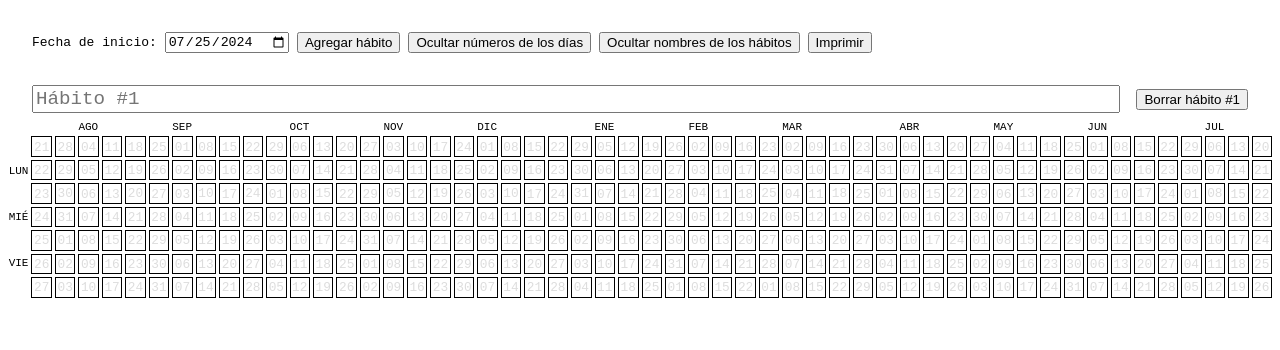
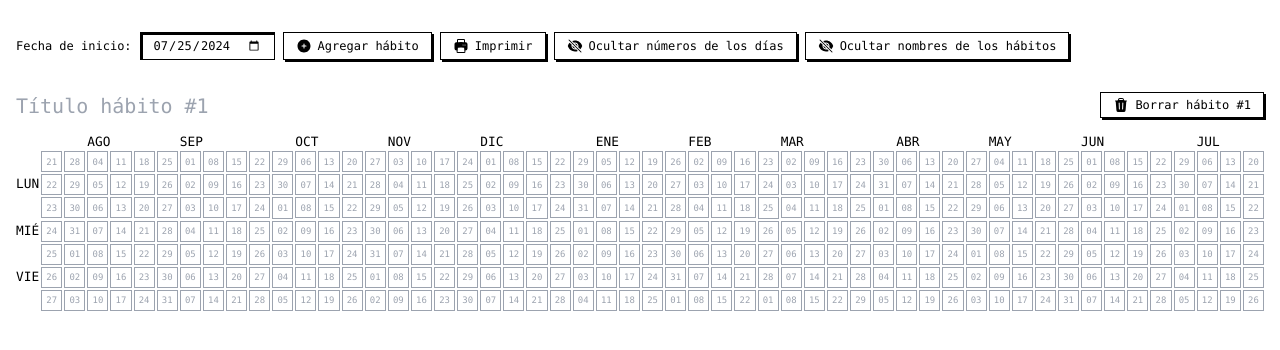
Before and after one commit to valentincostam/pht, a SvelteKit app: page / in a window 1280 px wide. Shown: the top 350 px of the page. Built offline with nearby package versions, Linux system fonts and the light colour scheme.

Commit message:
add Tailwind

```diff
--- /dev/null
+++ b/postcss.config.js
@@ -0,0 +1,6 @@
+export default {
+	plugins: {
+		tailwindcss: {},
+		autoprefixer: {}
+	}
+};
--- a/src/app.css
+++ b/src/app.css
@@ -0,0 +1,3 @@
+@import 'tailwindcss/base';
+@import 'tailwindcss/components';
+@import 'tailwindcss/utilities';
--- a/src/routes/+layout.svelte
+++ b/src/routes/+layout.svelte
@@ -3,7 +3,7 @@
 </script>
 
 <div class="app">
-		<slot />
+	<slot></slot>
 </div>
 
 <style>
--- a/src/routes/+page.svelte
+++ b/src/routes/+page.svelte
@@ -1,57 +1,124 @@
 <script lang="ts">
+	import Button from './Button.svelte';
 	import HabitTracker from './HabitTracker.svelte';
 
-  let habitTrackerIds = [crypto.randomUUID()]
+	let habitTrackerIds = [crypto.randomUUID()];
 
 	const today = new Date();
 
-  let chosenDate = (today).toISOString().split('T')[0];
+	let chosenDate = today.toISOString().split('T')[0];
 
 	let hideDayNumbers = false;
-  let hideHabitNames = false;
+
+	let hideHabitTitles = false;
 
 	function addHabitTracker() {
 		habitTrackerIds = [...habitTrackerIds, crypto.randomUUID()];
 	}
 
 	function removeHabitTracker(habitTrackerId: string) {
-    habitTrackerIds = habitTrackerIds.filter(id => id !== habitTrackerId);
+		habitTrackerIds = habitTrackerIds.filter((id) => id !== habitTrackerId);
 	}
 </script>
 
-<div class="inputs">
-    <label for="date">
+<div class="flex flex-col gap-2 px-4 py-8 md:flex-row md:flex-wrap print:hidden">
+	<label for="date" class="flex items-center gap-2 font-mono text-xs">
 		Fecha de inicio:
-      <input id="date" type="date" bind:value={chosenDate}>
+		<input
+			id="date"
+			type="date"
+			class="flex-grow border border-black px-3 py-1 shadow-[inset_2px_2px_0_0_black]"
+			bind:value={chosenDate}
+		/>
 	</label>
-    <button type="button" on:click={addHabitTracker}>Agregar hábito</button>
-    <button type="button" on:click={() => hideDayNumbers = !hideDayNumbers}>{hideDayNumbers ? "Mostrar" : "Ocultar"} números de los días</button>
-    <button type="button" on:click={() => hideHabitNames = !hideHabitNames}>{hideHabitNames ? "Mostrar" : "Ocultar"} nombres de los hábitos</button>
-    <button type="button" on:click={() => print()}>Imprimir</button>
+
+	<Button on:click={addHabitTracker}>
+		<svg viewBox="0 0 24 24" fill="currentColor" class="size-4 shrink-0">
+			<path
+				fill-rule="evenodd"
+				d="M12 2.25c-5.385 0-9.75 4.365-9.75 9.75s4.365 9.75 9.75 9.75 9.75-4.365 9.75-9.75S17.385 2.25 12 2.25ZM12.75 9a.75.75 0 0 0-1.5 0v2.25H9a.75.75 0 0 0 0 1.5h2.25V15a.75.75 0 0 0 1.5 0v-2.25H15a.75.75 0 0 0 0-1.5h-2.25V9Z"
+				clip-rule="evenodd"
+			/>
+		</svg>
+
+		Agregar hábito
+	</Button>
+
+	<Button on:click={() => print()}>
+		<svg viewBox="0 0 24 24" fill="currentColor" class="size-4 shrink-0">
+			<path
+				fill-rule="evenodd"
+				d="M7.875 1.5C6.839 1.5 6 2.34 6 3.375v2.99c-.426.053-.851.11-1.274.174-1.454.218-2.476 1.483-2.476 2.917v6.294a3 3 0 0 0 3 3h.27l-.155 1.705A1.875 1.875 0 0 0 7.232 22.5h9.536a1.875 1.875 0 0 0 1.867-2.045l-.155-1.705h.27a3 3 0 0 0 3-3V9.456c0-1.434-1.022-2.7-2.476-2.917A48.716 48.716 0 0 0 18 6.366V3.375c0-1.036-.84-1.875-1.875-1.875h-8.25ZM16.5 6.205v-2.83A.375.375 0 0 0 16.125 3h-8.25a.375.375 0 0 0-.375.375v2.83a49.353 49.353 0 0 1 9 0Zm-.217 8.265c.178.018.317.16.333.337l.526 5.784a.375.375 0 0 1-.374.409H7.232a.375.375 0 0 1-.374-.409l.526-5.784a.373.373 0 0 1 .333-.337 41.741 41.741 0 0 1 8.566 0Zm.967-3.97a.75.75 0 0 1 .75-.75h.008a.75.75 0 0 1 .75.75v.008a.75.75 0 0 1-.75.75H18a.75.75 0 0 1-.75-.75V10.5ZM15 9.75a.75.75 0 0 0-.75.75v.008c0 .414.336.75.75.75h.008a.75.75 0 0 0 .75-.75V10.5a.75.75 0 0 0-.75-.75H15Z"
+				clip-rule="evenodd"
+			/>
+		</svg>
+
+		Imprimir
+	</Button>
+
+	<Button on:click={() => (hideDayNumbers = !hideDayNumbers)}>
+		{#if hideDayNumbers}
+			<svg viewBox="0 0 24 24" fill="currentColor" class="size-4 shrink-0">
+				<path d="M12 15a3 3 0 1 0 0-6 3 3 0 0 0 0 6Z" />
+				<path
+					fill-rule="evenodd"
+					d="M1.323 11.447C2.811 6.976 7.028 3.75 12.001 3.75c4.97 0 9.185 3.223 10.675 7.69.12.362.12.752 0 1.113-1.487 4.471-5.705 7.697-10.677 7.697-4.97 0-9.186-3.223-10.675-7.69a1.762 1.762 0 0 1 0-1.113ZM17.25 12a5.25 5.25 0 1 1-10.5 0 5.25 5.25 0 0 1 10.5 0Z"
+					clip-rule="evenodd"
+				/>
+			</svg>
+		{:else}
+			<svg viewBox="0 0 24 24" fill="currentColor" class="size-4 shrink-0">
+				<path
+					d="M3.53 2.47a.75.75 0 0 0-1.06 1.06l18 18a.75.75 0 1 0 1.06-1.06l-18-18ZM22.676 12.553a11.249 11.249 0 0 1-2.631 4.31l-3.099-3.099a5.25 5.25 0 0 0-6.71-6.71L7.759 4.577a11.217 11.217 0 0 1 4.242-.827c4.97 0 9.185 3.223 10.675 7.69.12.362.12.752 0 1.113Z"
+				/>
+				<path
+					d="M15.75 12c0 .18-.013.357-.037.53l-4.244-4.243A3.75 3.75 0 0 1 15.75 12ZM12.53 15.713l-4.243-4.244a3.75 3.75 0 0 0 4.244 4.243Z"
+				/>
+				<path
+					d="M6.75 12c0-.619.107-1.213.304-1.764l-3.1-3.1a11.25 11.25 0 0 0-2.63 4.31c-.12.362-.12.752 0 1.114 1.489 4.467 5.704 7.69 10.675 7.69 1.5 0 2.933-.294 4.242-.827l-2.477-2.477A5.25 5.25 0 0 1 6.75 12Z"
+				/>
+			</svg>
+		{/if}
+
+		{hideDayNumbers ? 'Mostrar' : 'Ocultar'} números de los días
+	</Button>
+
+	<Button on:click={() => (hideHabitTitles = !hideHabitTitles)}>
+		{#if hideHabitTitles}
+			<svg viewBox="0 0 24 24" fill="currentColor" class="size-4 shrink-0">
+				<path d="M12 15a3 3 0 1 0 0-6 3 3 0 0 0 0 6Z" />
+				<path
+					fill-rule="evenodd"
+					d="M1.323 11.447C2.811 6.976 7.028 3.75 12.001 3.75c4.97 0 9.185 3.223 10.675 7.69.12.362.12.752 0 1.113-1.487 4.471-5.705 7.697-10.677 7.697-4.97 0-9.186-3.223-10.675-7.69a1.762 1.762 0 0 1 0-1.113ZM17.25 12a5.25 5.25 0 1 1-10.5 0 5.25 5.25 0 0 1 10.5 0Z"
+					clip-rule="evenodd"
+				/>
+			</svg>
+		{:else}
+			<svg viewBox="0 0 24 24" fill="currentColor" class="size-4 shrink-0">
+				<path
+					d="M3.53 2.47a.75.75 0 0 0-1.06 1.06l18 18a.75.75 0 1 0 1.06-1.06l-18-18ZM22.676 12.553a11.249 11.249 0 0 1-2.631 4.31l-3.099-3.099a5.25 5.25 0 0 0-6.71-6.71L7.759 4.577a11.217 11.217 0 0 1 4.242-.827c4.97 0 9.185 3.223 10.675 7.69.12.362.12.752 0 1.113Z"
+				/>
+				<path
+					d="M15.75 12c0 .18-.013.357-.037.53l-4.244-4.243A3.75 3.75 0 0 1 15.75 12ZM12.53 15.713l-4.243-4.244a3.75 3.75 0 0 0 4.244 4.243Z"
+				/>
+				<path
+					d="M6.75 12c0-.619.107-1.213.304-1.764l-3.1-3.1a11.25 11.25 0 0 0-2.63 4.31c-.12.362-.12.752 0 1.114 1.489 4.467 5.704 7.69 10.675 7.69 1.5 0 2.933-.294 4.242-.827l-2.477-2.477A5.25 5.25 0 0 1 6.75 12Z"
+				/>
+			</svg>
+		{/if}
+
+		{hideHabitTitles ? 'Mostrar' : 'Ocultar'} nombres de los hábitos
+	</Button>
 </div>
 
-<div class="container">
+<div class="grid gap-6">
 	{#each habitTrackerIds as habitTrackerId, index (habitTrackerId)}
-    <HabitTracker date={chosenDate} {index} {hideDayNumbers} {hideHabitNames} on:click={() => removeHabitTracker(habitTrackerId)}/>
+		<HabitTracker
+			date={chosenDate}
+			{index}
+			{hideDayNumbers}
+			{hideHabitTitles}
+			on:remove={() => removeHabitTracker(habitTrackerId)}
+		/>
 	{/each}
 </div>
-
-<style>
-  .inputs {
-    font-family: monospace;
-    padding: 3rch;
-    display: flex;
-    gap: 0.5rem;
-    align-items: center;
-    flex-wrap: wrap;
-
-    @media print {
-      display: none;
-    }
-  }
-
-  .container {
-    display: grid;
-    gap: 1rem;
-  }
-</style>
--- /dev/null
+++ b/src/routes/Button.svelte
@@ -0,0 +1,13 @@
+<script lang="ts">
+	let className: string = '';
+
+	export { className as class };
+</script>
+
+<button
+	type="button"
+	on:click
+	class="{className} flex flex-nowrap items-center gap-1.5 border border-black px-3 py-1 text-left font-mono text-xs shadow-[2px_2px_0_0_black] active:translate-x-0.5 active:translate-y-0.5 active:shadow-none print:hidden"
+>
+	<slot />
+</button>
--- a/src/routes/HabitTracker.svelte
+++ b/src/routes/HabitTracker.svelte
@@ -1,11 +1,30 @@
 <script lang="ts">
-	import { format, eachDayOfInterval, startOfWeek, addYears, endOfWeek, eachMonthOfInterval, isSunday, getWeeksInMonth, differenceInWeeks, lastDayOfMonth, nextSunday, previousSaturday, parseISO, isSameMonth } from 'date-fns';
-  import { es } from "date-fns/locale";
+	import {
+		format,
+		eachDayOfInterval,
+		startOfWeek,
+		addYears,
+		endOfWeek,
+		eachMonthOfInterval,
+		isSunday,
+		getWeeksInMonth,
+		differenceInWeeks,
+		lastDayOfMonth,
+		nextSunday,
+		previousSaturday,
+		parseISO,
+		isSameMonth
+	} from 'date-fns';
+	import { es } from 'date-fns/locale';
+	import Button from './Button.svelte';
+	import { createEventDispatcher } from 'svelte';
 
 	export let date: string;
 	export let index: number;
 	export let hideDayNumbers: boolean = false;
-  export let hideHabitNames: boolean = false;
+	export let hideHabitTitles: boolean = false;
+
+	const dispatch = createEventDispatcher();
 
 	$: parsedChosenDate = parseISO(date);
 
@@ -13,30 +32,37 @@
 
 	$: endOfWeekOfOneYearLater = endOfWeek(addYears(startOfChosenWeek, 1));
 
-  $: months = eachMonthOfInterval({start: parsedChosenDate, end: endOfWeekOfOneYearLater}).map((month, index, array) => {
+	$: months = eachMonthOfInterval({ start: parsedChosenDate, end: endOfWeekOfOneYearLater }).map(
+		(month, index, array) => {
 			if (index === 0) {
-        const areInSameMonth = isSameMonth(parsedChosenDate, startOfChosenWeek)
+				const areInSameMonth = isSameMonth(parsedChosenDate, startOfChosenWeek);
 				const lastDayOfCurrentMonth = lastDayOfMonth(parsedChosenDate);
 				const nextSundayAfterLastDayOfCurrentMonth = nextSunday(lastDayOfCurrentMonth);
-        const differenceInWeeksToNextMont = differenceInWeeks(nextSundayAfterLastDayOfCurrentMonth, areInSameMonth ? startOfChosenWeek : parsedChosenDate);
+				const differenceInWeeksToNextMont = differenceInWeeks(
+					nextSundayAfterLastDayOfCurrentMonth,
+					areInSameMonth ? startOfChosenWeek : parsedChosenDate
+				);
 
 				return {
 					month,
 					weeks: differenceInWeeksToNextMont,
 					show: differenceInWeeksToNextMont > 2,
 					padding: !areInSameMonth
-        }
+				};
 			}
 
 			if (index === array.length - 1) {
-      const differenceInWeeksToEndOfLastWeek = differenceInWeeks(endOfWeekOfOneYearLater, isSunday(month) ? previousSaturday(month) : month);
+				const differenceInWeeksToEndOfLastWeek = differenceInWeeks(
+					endOfWeekOfOneYearLater,
+					isSunday(month) ? previousSaturday(month) : month
+				);
 
 				return {
 					month,
 					weeks: differenceInWeeksToEndOfLastWeek,
 					show: differenceInWeeksToEndOfLastWeek > 1,
 					padding: false
-      }
+				};
 			}
 
 			return {
@@ -44,151 +70,75 @@
 				weeks: isSunday(month) ? getWeeksInMonth(month) : getWeeksInMonth(month) - 1,
 				show: true,
 				padding: false
+			};
 		}
-  });
+	);
 
-	$: days = eachDayOfInterval({ start: startOfChosenWeek, end: endOfWeekOfOneYearLater});
+	$: days = eachDayOfInterval({ start: startOfChosenWeek, end: endOfWeekOfOneYearLater });
 
 	const today = new Date();
 
-  const daysOfTheWeek = eachDayOfInterval({ start: startOfWeek(today), end: endOfWeek(today) }).map(day => format(day, 'EEE', {locale: es}));
-
+	const daysOfTheWeek = eachDayOfInterval({ start: startOfWeek(today), end: endOfWeek(today) }).map(
+		(day) => format(day, 'EEE', { locale: es })
+	);
 </script>
 
+<div class="grid gap-2 px-4 print:break-inside-avoid print:px-0">
+	<div class="gap-2 {hideHabitTitles ? 'hidden' : 'flex flex-col items-start md:flex-row-reverse'}">
+		<Button on:click={() => dispatch('remove')} class="shrink-0">
+			<svg viewBox="0 0 24 24" fill="currentColor" class="size-4 shrink-0">
+				<path
+					fill-rule="evenodd"
+					d="M16.5 4.478v.227a48.816 48.816 0 0 1 3.878.512.75.75 0 1 1-.256 1.478l-.209-.035-1.005 13.07a3 3 0 0 1-2.991 2.77H8.084a3 3 0 0 1-2.991-2.77L4.087 6.66l-.209.035a.75.75 0 0 1-.256-1.478A48.567 48.567 0 0 1 7.5 4.705v-.227c0-1.564 1.213-2.9 2.816-2.951a52.662 52.662 0 0 1 3.369 0c1.603.051 2.815 1.387 2.815 2.951Zm-6.136-1.452a51.196 51.196 0 0 1 3.273 0C14.39 3.05 15 3.684 15 4.478v.113a49.488 49.488 0 0 0-6 0v-.113c0-.794.609-1.428 1.364-1.452Zm-.355 5.945a.75.75 0 1 0-1.5.058l.347 9a.75.75 0 1 0 1.499-.058l-.346-9Zm5.48.058a.75.75 0 1 0-1.498-.058l-.347 9a.75.75 0 0 0 1.5.058l.345-9Z"
+					clip-rule="evenodd"
+				/>
+			</svg>
 
-<div class="container">
-  <div class="input-container" style="display: {hideHabitNames ? 'none' : 'flex'}">
-    <input type="text" placeholder="Hábito #{index + 1}">
-    <button type="button" on:click>Borrar hábito #{index + 1}</button>
+			Borrar hábito #{index + 1}
+		</Button>
+
+		<input
+			type="text"
+			placeholder="Título hábito #{index + 1}"
+			class="grow font-mono text-xl print:placeholder-shown:invisible"
+		/>
 	</div>
 
-  <div class="grid">
-    <div class="months">
-      {#each months as {month, weeks, show, padding}}
-        <div style="grid-column: {padding ? '2 / ' : ''} span {weeks}">
-          {show ? format(month, 'MMM', {locale: es}) : ""}
+	<div class="grid grid-cols-[repeat(54,1fr)] grid-rows-8 gap-0.5 font-mono uppercase">
+		<div
+			class="col-start-2 -col-end-1 row-span-1 grid grid-cols-subgrid grid-rows-subgrid items-end text-[1vw]"
+		>
+			{#each months as { month, weeks, show, padding }}
+				<div class="leading-none" style="grid-column: {padding ? '2 / ' : ''} span {weeks}">
+					{show ? format(month, 'MMM', { locale: es }) : ''}
 				</div>
 			{/each}
 		</div>
 
-    <div class="day-names">
+		<div
+			class="col-span-1 row-start-2 -row-end-1 grid grid-cols-subgrid grid-rows-subgrid items-center text-[1vw]"
+		>
 			{#each daysOfTheWeek as day, index}
-        <div class="day-name">
-          {index % 2 !== 0 ? day : ""}
+				<div class="leading-none">
+					{index % 2 !== 0 ? day : ''}
 				</div>
 			{/each}
 		</div>
 
-    <div class="days">
+		<div
+			class="col-start-2 -col-end-1 row-start-2 -row-end-1 grid grid-flow-col grid-cols-subgrid grid-rows-subgrid items-center"
+		>
 			{#each days as day}
-        <div class="day-square">
-          <div class="day-number" style="display: {hideDayNumbers ? 'none' : 'block'}">{format(day, 'dd')}</div>
+				<div class="relative aspect-square overflow-hidden border border-gray-400">
+					<div
+						class="absolute left-1/2 top-1/2 -translate-x-1/2 -translate-y-1/2 text-[0.7vw] leading-none text-gray-400 {hideDayNumbers
+							? 'hidden'
+							: 'block'}"
+					>
+						{format(day, 'dd')}
+					</div>
 				</div>
 			{/each}
 		</div>
 	</div>
 </div>
-
-
-
-
-<style>
-  .container {
-    page-break-inside: avoid;
-  }
-
-  .input-container {
-    align-items: center;
-    gap: 1rem;
-    padding: 0.5rem 3rch;
-
-    @media print {
-      & button {
-        visibility: hidden;
-      }
-    }
-  }
-
-  input[type="text"] {
-    font-family: monospace;
-    font-size: 1.2rem;
-    box-sizing: border-box;
-    display: block;
-    flex-grow: 1;
-
-    &:not(:placeholder-shown) {
-      border: 0;
-    }
-
-    @media print {
-      &:placeholder-shown {
-        visibility: hidden;
-      }
-    }
-  }
-
-  .grid {
-    display: grid;
-    grid-template-columns: repeat(54, 1fr);
-    gap: 3px;
-    width: 100%;
-    page-break-inside: avoid;
-  }
-
-  .months {
-    display: grid;
-    grid-template-columns: subgrid;
-    grid-column: 2 / -1;
-    font-size: 11px;
-    text-transform: uppercase;
-    font-family: monospace;
-  }
-
-  .day-names {
-    display: grid;
-    grid-template-columns: subgrid;
-    grid-column: span 1;
-    grid-template-rows: repeat(7, minmax(0, 1fr));
-    grid-auto-flow: column;
-  }
-
-  .days {
-    display: grid;
-    justify-self: start;
-    grid-template-columns: subgrid;
-    grid-column: 2 / -1;
-    grid-template-rows: repeat(7, minmax(0, 1fr));
-    grid-auto-flow: column;
-    gap: 3px;
-    font-family: sans-serif;
-  }
-
-  .day-name {
-    display: flex;
-    align-items: center;
-    justify-content: end;
-    font-size: 11px;
-    text-transform: uppercase;
-    font-family: monospace;
-  }
-
-	.day-square {
-		border: 1px solid #000;
-		display: flex;
-		align-items: center;
-		justify-content: center;
-    color: #ddd;
-    font-size: 1vw;
-    aspect-ratio: 1;
-    font-family: monospace;
-    position: relative;
-    overflow: hidden;
-	}
-
-  .day-number {
-    position: absolute;
-    top: 50%;
-    left: 50%;
-    transform: translate(-50%, -50%);
-  }
-</style>
--- /dev/null
+++ b/tailwind.config.ts
@@ -0,0 +1,11 @@
+import type { Config } from 'tailwindcss';
+
+export default {
+	content: ['./src/**/*.{html,js,svelte,ts}'],
+
+	theme: {
+		extend: {}
+	},
+
+	plugins: []
+} as Config;
```
Also changed, not shown: package.json (+6 -2 lines), 2 other files (tests, documents, lock files or other folders). Lines whose indentation alone changed are shown as unchanged.
